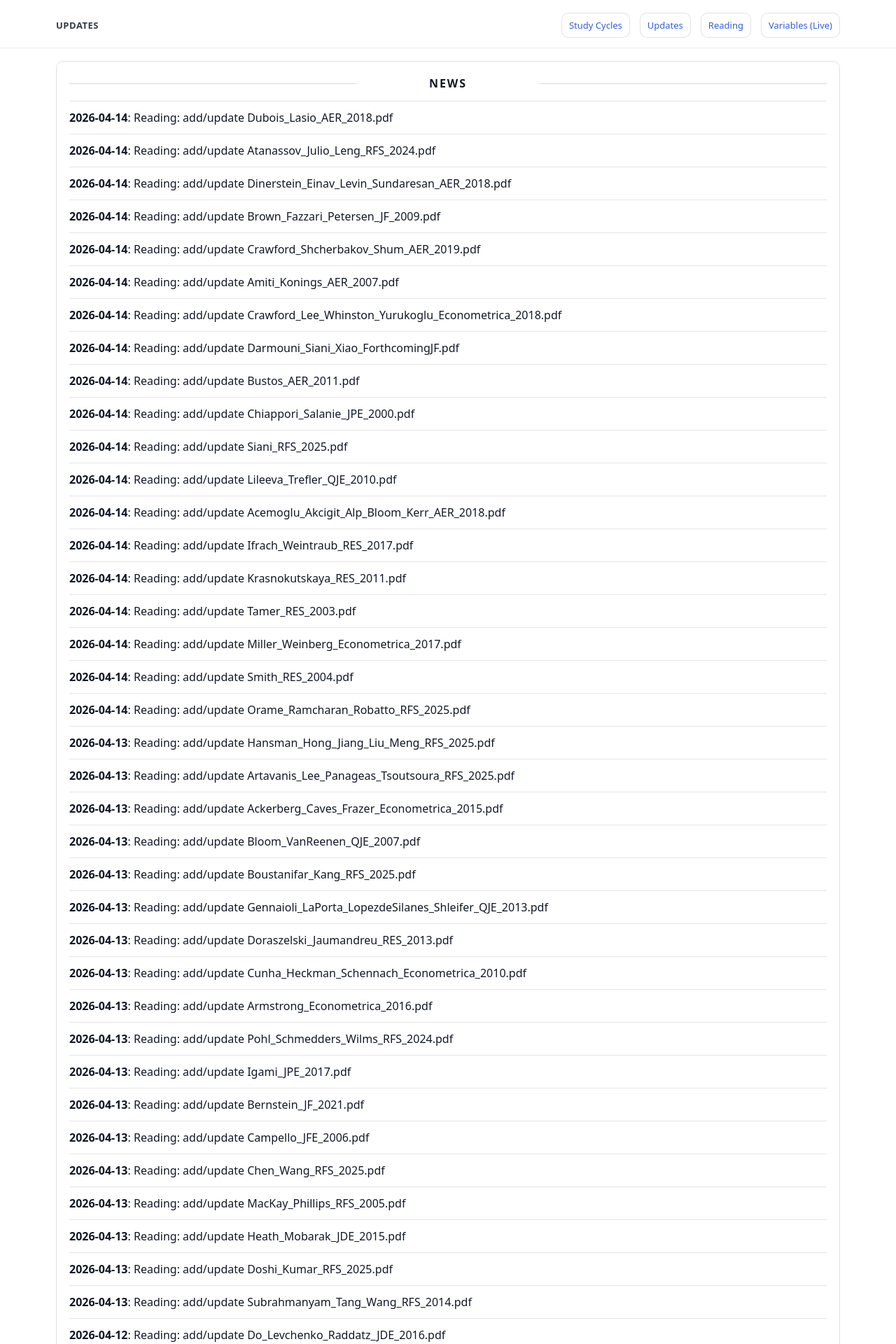
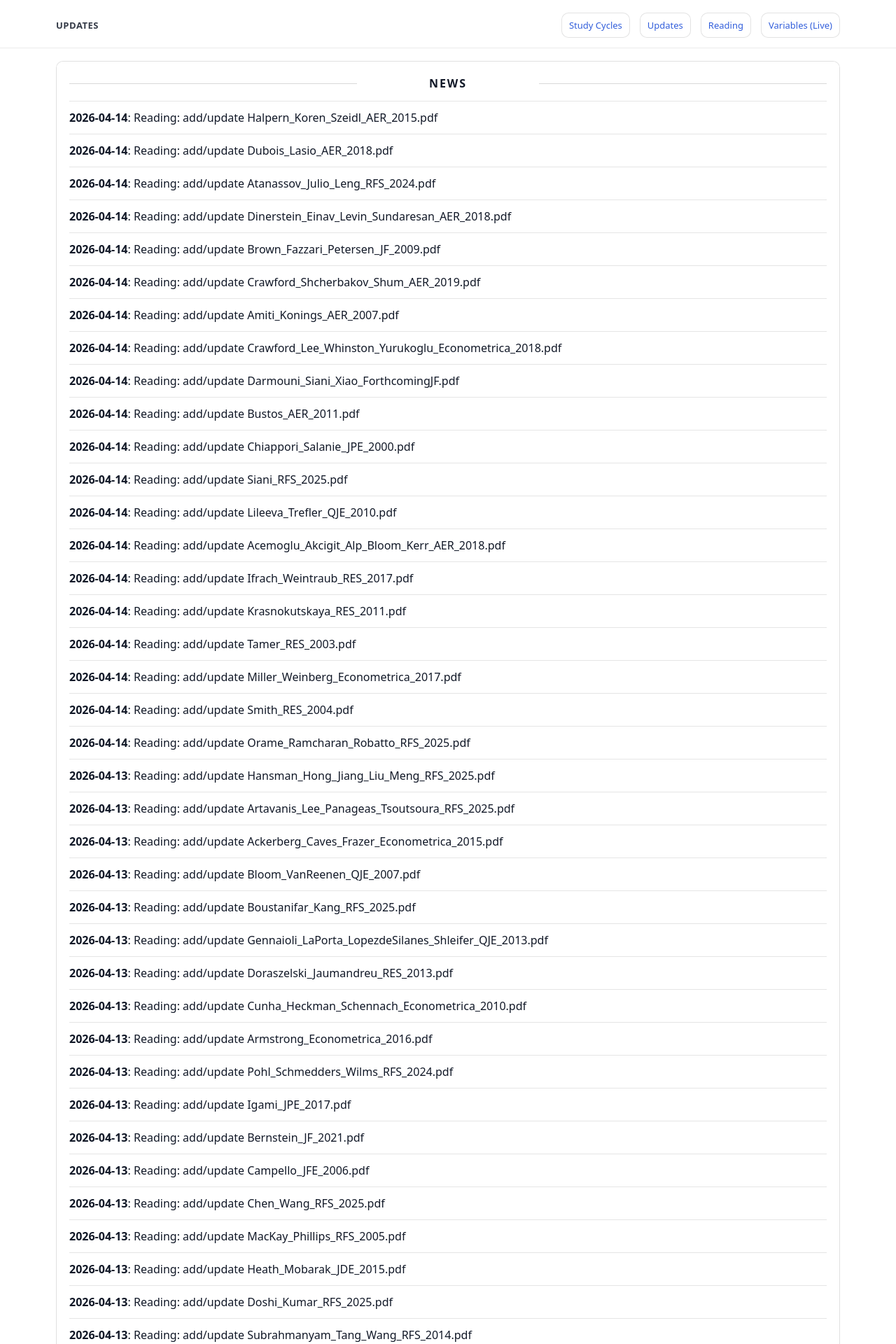
Before and after one commit to yaxinzn/study-archive, a Jekyll site: the page built from updates/index.md, in a window 1280 px wide. Shown: the top 1920 px of the page at 70% size. Built offline with Jekyll 4.4.1, drawn with Linux system fonts in a browser that asks for light colours; some of the changed text lies outside the part shown.

Commit message:
chore: update NEWS feed

```diff
--- a/_data/news.yml
+++ b/_data/news.yml
@@ -1,4 +1,7 @@
 # Auto-generated update history (sorted newest -> oldest). Do not edit manually.
+- ts: "1776168847"
+  date: "2026-04-14"
+  title: "Reading: add/update Halpern_Koren_Szeidl_AER_2015.pdf"
 - ts: "1776168435"
   date: "2026-04-14"
   title: "Reading: add/update Dubois_Lasio_AER_2018.pdf"
```
